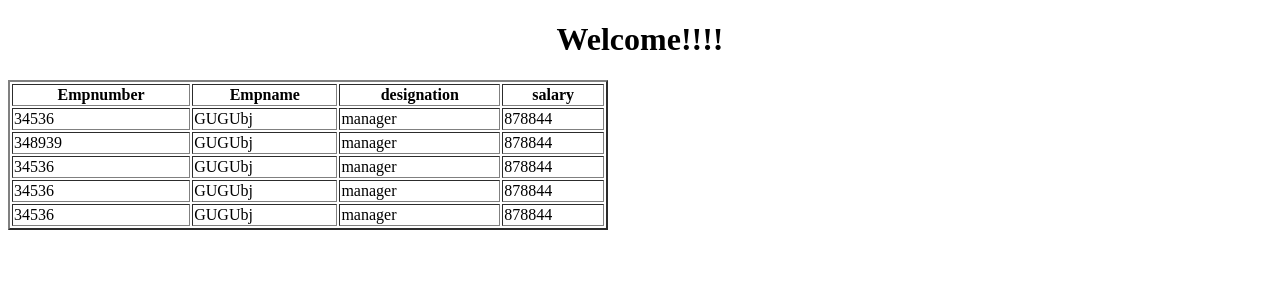
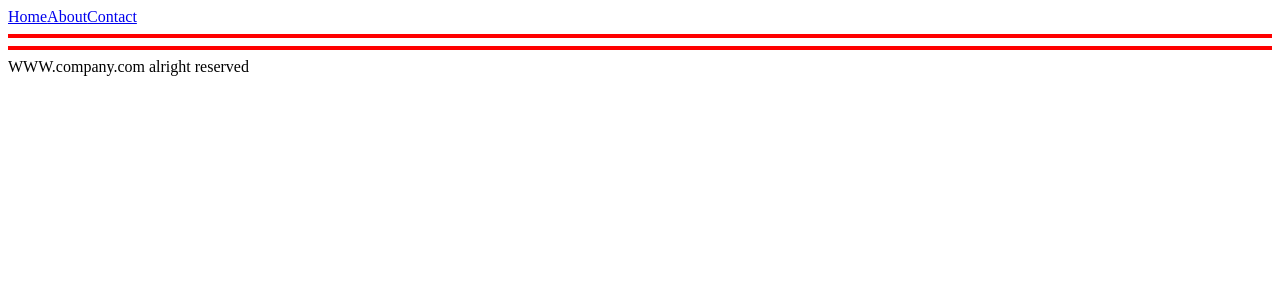
Before and after one commit to Viplovesana/Practice-react-js, a React (Vite) app: page / in a window 1280 px wide. Shown: the top 300 px of the page. Built offline with nearby package versions, Linux system fonts and the light colour scheme.

Commit message:
new commit

```diff
--- a/package.json
+++ b/package.json
@@ -11,7 +11,8 @@
   },
   "dependencies": {
     "react": "^19.0.0",
-    "react-dom": "^19.0.0"
+    "react-dom": "^19.0.0",
+    "react-router-dom": "^7.4.1"
   },
   "devDependencies": {
     "@eslint/js": "^9.21.0",
--- a/src/App.jsx
+++ b/src/App.jsx
@@ -247,40 +247,69 @@
 
 
 //.................................................................................................
-import EmpData from "./Empdata";
-import EmpDesign from "./EmpDesign";
-const Data = ()=>{
+// import EmpData from "./Empdata";
+// import EmpDesign from "./EmpDesign";
+// const Data = ()=>{
 
-const ans =EmpData.map((key)=><EmpDesign
+// const ans =EmpData.map((key)=><EmpDesign
 
-no={key.empno}
-nm={key.empname}
-ds={key.designation}
-sal={key.salary}
+// no={key.empno}
+// nm={key.empname}
+// ds={key.designation}
+// sal={key.salary}
 
 
 
-/>
+// />
 
-)
+// )
 
+//   return(
+//     <>
+//     <h1 align="center">Welcome!!!!</h1>
+
+//     <table border="2" width="600" >
+//       <tr>
+//         <th>Empnumber</th>
+//         <th>Empname</th>
+//         <th>designation</th>
+//         <th>salary</th>
+
+//       </tr>
+//       {ans}
+//     </table>
+
+//     </>
+//   )
+// }
+
+// export default Data;
+
+
+
+///......................................................................................
+
+
+import { BrowserRouter,Routes,Route } from "react-router-dom";
+import Home from "./pages/Home";
+import About from "./pages/About";
+import Contact from "./pages/Contact";
+import Layout from "./Layout";
+
+const Data =()=>{
   return(
     <>
-    <h1 align="center">Welcome!!!!</h1>
+    <BrowserRouter>
+    <Routes>
+      <Route path="/" element={<Layout/>}>
+      <Route path="home" element={<Home/>}/>
+      <Route path="about" element={<About/>}/>
+      <Route path="Contact" element={<Contact/>}/>
 
-    <table border="2" width="600" >
-      <tr>
-        <th>Empnumber</th>
-        <th>Empname</th>
-        <th>designation</th>
-        <th>salary</th>
-
-      </tr>
-      {ans}
-    </table>
-
+      </Route>
+    </Routes>
+    </BrowserRouter>
     </>
-  )
-}
-
+  );
+};
 export default Data;
--- /dev/null
+++ b/src/Layout.jsx
@@ -0,0 +1,22 @@
+
+import { Link, Outlet } from "react-router-dom"
+
+const Layout=()=>{
+    return(
+        <>
+        <nav>
+            <Link to="home">Home</Link>
+            <Link to="about">About</Link>
+            <Link to="contact">Contact</Link>
+            <hr size="4" color="red"/>
+        </nav>
+
+        <Outlet/>
+
+        <hr size="4" color="red"/>
+
+        <footer>WWW.company.com alright reserved</footer>
+        </>
+    )
+}
+export default Layout;
--- /dev/null
+++ b/src/pages/About.jsx
@@ -0,0 +1,11 @@
+
+
+const About=()=>{
+    return(
+        <>
+        <h1>Welcome to the about page</h1>
+        </>
+    );
+
+};
+export default About;
--- /dev/null
+++ b/src/pages/Contact.jsx
@@ -0,0 +1,11 @@
+
+
+const Contact=()=>{
+    return(
+        <>
+        <h1>Welcome to the contact page</h1>
+        </>
+    );
+
+};
+export default Contact;
--- /dev/null
+++ b/src/pages/Home.jsx
@@ -0,0 +1,11 @@
+
+
+const Home=()=>{
+    return(
+        <>
+        <h1>Welcome to the home page</h1>
+        </>
+    );
+
+};
+export default Home;
```
Also changed, not shown: 1 other file (tests, documents, lock files or other folders).
